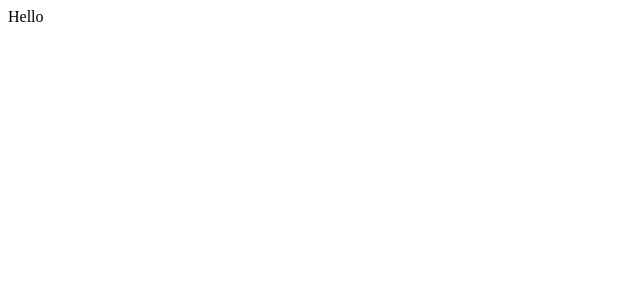
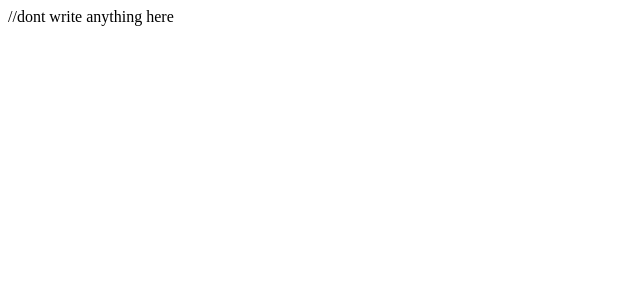
Before and after one commit to Akshitha-Ajalade/Weekly-Assignment---Class-Inheritance, a React app: page / in a window 1280 px wide. Shown: the top 300 px of the page, without its empty margins (0-640 px from the left). Built offline with nearby package versions, Linux system fonts and the light colour scheme.

Commit message:
updated code

```diff
--- a/src/components/App.js
+++ b/src/components/App.js
@@ -1,7 +1,16 @@
-import React, { Component } from "react";
+import React, {Component, useState} from "react";
+import '../styles/App.css';
+
 class App extends Component {
-  render() {
-    return <div>Hello</div>;
-  }
+    render() {
+
+        return(
+            <div>
+               //dont write anything here
+            </div>
+        )
+    }
 }
+
+
 export default App;
```
